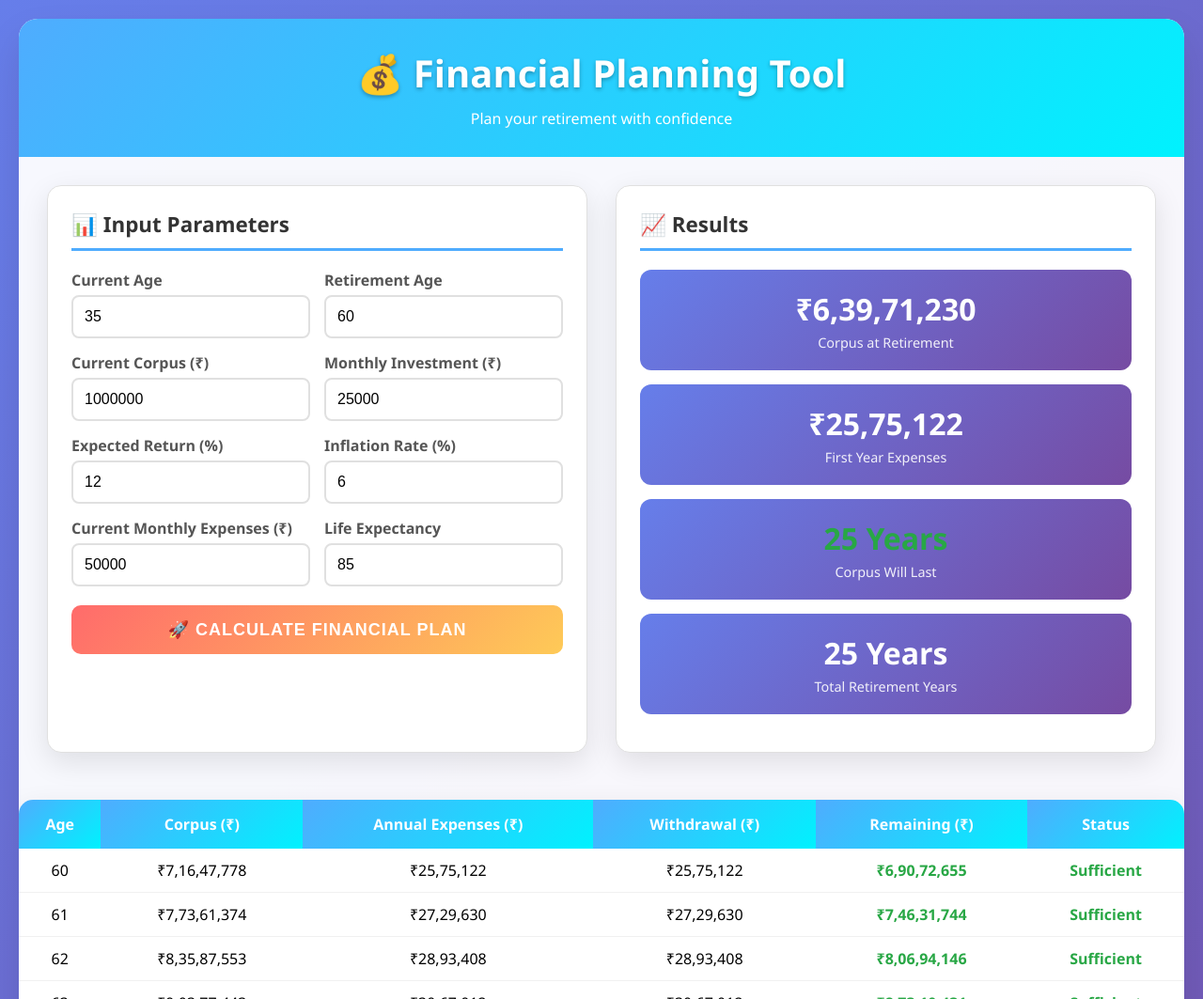
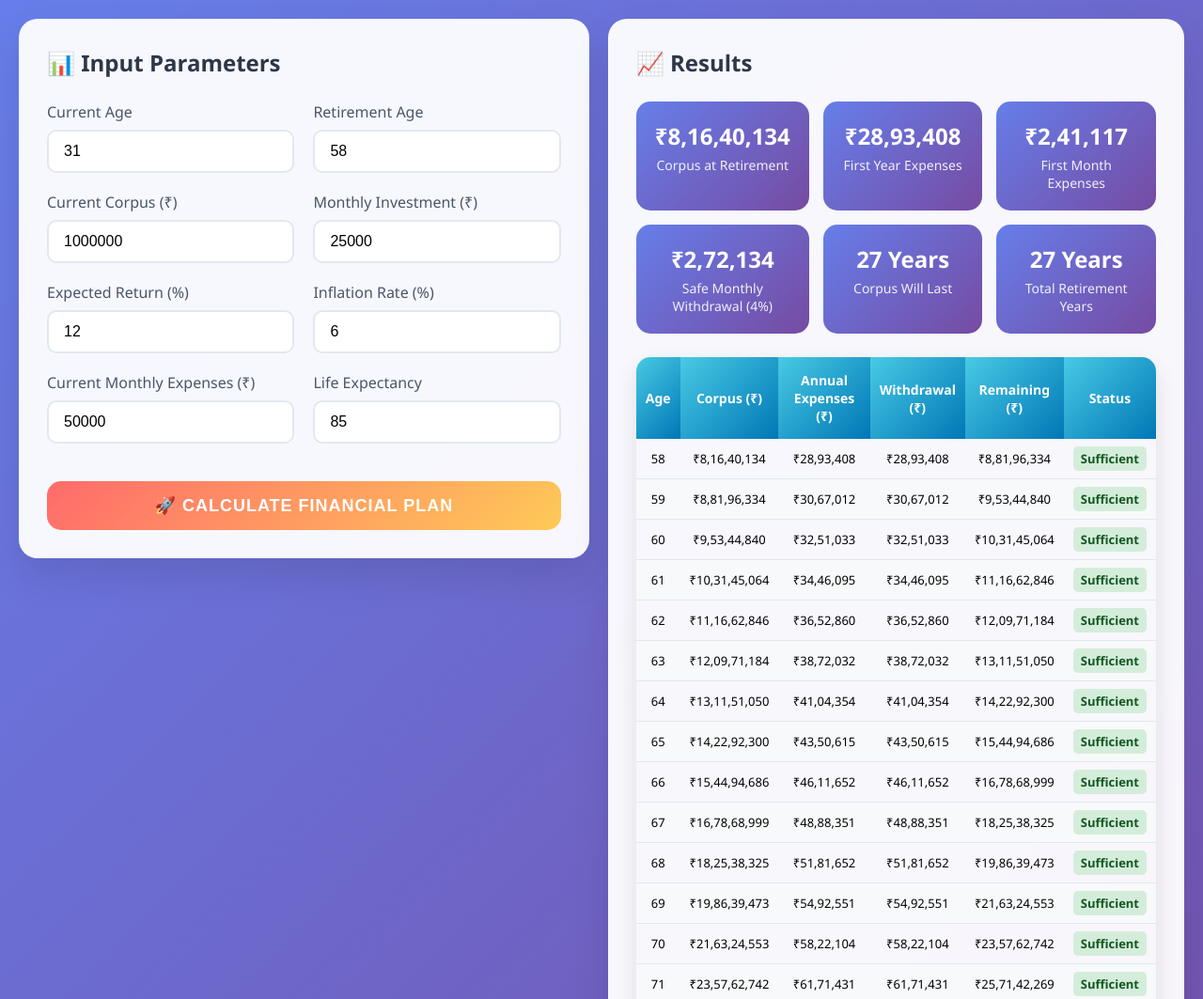
Before and after one commit to syed786778/financial_plan, a plain HTML site: page index.html in a window 1280 px wide. Shown: the top 1063 px of the page at 94% size. Drawn offline with Linux system fonts and the light colour scheme.

Commit message:
Update index.html

```diff
--- a/index.html
+++ b/index.html
@@ -3,7 +3,7 @@
 <head>
     <meta charset="UTF-8">
     <meta name="viewport" content="width=device-width, initial-scale=1.0">
-    <title>Financial Planning Tool</title>
+    <title>Interactive Financial Planning Tool</title>
     <style>
         * {
             margin: 0;
@@ -21,100 +21,73 @@
         .container {
             max-width: 1400px;
             margin: 0 auto;
+            display: grid;
+            grid-template-columns: 1fr 1fr;
+            gap: 20px;
+            align-items: start;
+        }
+
+        .card {
             background: rgba(255, 255, 255, 0.95);
             border-radius: 20px;
+            padding: 30px;
             box-shadow: 0 20px 40px rgba(0, 0, 0, 0.1);
-            overflow: hidden;
+            backdrop-filter: blur(10px);
         }
 
-        .header {
-            background: linear-gradient(135deg, #4facfe 0%, #00f2fe 100%);
-            color: white;
-            padding: 30px;
-            text-align: center;
-        }
-
-        .header h1 {
-            font-size: 2.5em;
-            margin-bottom: 10px;
-            text-shadow: 0 2px 4px rgba(0, 0, 0, 0.3);
-        }
-
-        .content {
-            display: grid;
-            grid-template-columns: 1fr 1fr;
-            gap: 30px;
-            padding: 30px;
-        }
-
-        .input-section {
-            background: white;
-            padding: 25px;
-            border-radius: 15px;
-            box-shadow: 0 10px 30px rgba(0, 0, 0, 0.1);
-            border: 1px solid #e0e0e0;
-        }
-
-        .results-section {
-            background: white;
-            padding: 25px;
-            border-radius: 15px;
-            box-shadow: 0 10px 30px rgba(0, 0, 0, 0.1);
-            border: 1px solid #e0e0e0;
-        }
-
-        .section-title {
-            font-size: 1.4em;
-            color: #333;
-            margin-bottom: 20px;
-            padding-bottom: 10px;
-            border-bottom: 3px solid #4facfe;
+        .card h2 {
+            color: #2d3748;
+            margin-bottom: 25px;
+            font-size: 24px;
+            display: flex;
+            align-items: center;
+            gap: 10px;
         }
 
         .input-group {
+            display: grid;
+            grid-template-columns: 1fr 1fr;
+            gap: 20px;
             margin-bottom: 20px;
         }
 
-        .input-row {
-            display: grid;
-            grid-template-columns: 1fr 1fr;
-            gap: 15px;
-            margin-bottom: 15px;
+        .input-field {
+            display: flex;
+            flex-direction: column;
         }
 
-        label {
-            display: block;
-            margin-bottom: 5px;
-            color: #555;
-            font-weight: 600;
+        .input-field label {
+            color: #4a5568;
+            margin-bottom: 8px;
+            font-weight: 500;
         }
 
-        input[type="number"] {
-            width: 100%;
-            padding: 12px;
-            border: 2px solid #e0e0e0;
-            border-radius: 8px;
+        .input-field input {
+            padding: 12px 16px;
+            border: 2px solid #e2e8f0;
+            border-radius: 10px;
             font-size: 16px;
             transition: all 0.3s ease;
         }
 
-        input[type="number"]:focus {
+        .input-field input:focus {
             outline: none;
-            border-color: #4facfe;
-            box-shadow: 0 0 0 3px rgba(79, 172, 254, 0.1);
+            border-color: #667eea;
+            box-shadow: 0 0 0 3px rgba(102, 126, 234, 0.1);
         }
 
         .calculate-btn {
             width: 100%;
             padding: 15px;
-            background: linear-gradient(135deg, #ff6b6b 0%, #feca57 100%);
+            background: linear-gradient(135deg, #ff6b6b, #feca57);
             color: white;
             border: none;
-            border-radius: 10px;
+            border-radius: 15px;
             font-size: 18px;
-            font-weight: bold;
+            font-weight: 600;
             cursor: pointer;
             transition: all 0.3s ease;
+            margin-top: 20px;
             text-transform: uppercase;
             letter-spacing: 1px;
         }
@@ -124,157 +97,181 @@
             box-shadow: 0 10px 20px rgba(255, 107, 107, 0.3);
         }
 
+        .results-grid {
+            display: grid;
+            grid-template-columns: 1fr 1fr 1fr;
+            gap: 15px;
+            margin-bottom: 25px;
+        }
+
         .result-card {
-            background: linear-gradient(135deg, #667eea 0%, #764ba2 100%);
+            background: linear-gradient(135deg, #667eea, #764ba2);
             color: white;
             padding: 20px;
-            border-radius: 12px;
-            margin-bottom: 15px;
+            border-radius: 15px;
             text-align: center;
         }
 
         .result-value {
-            font-size: 2em;
-            font-weight: bold;
+            font-size: 24px;
+            font-weight: 700;
             margin-bottom: 5px;
         }
 
         .result-label {
-            font-size: 0.9em;
+            font-size: 14px;
             opacity: 0.9;
         }
 
         .table-container {
-            background: white;
+            margin-top: 20px;
             border-radius: 15px;
             overflow: hidden;
-            margin-top: 20px;
-            box-shadow: 0 10px 30px rgba(0, 0, 0, 0.1);
+            box-shadow: 0 10px 25px rgba(0, 0, 0, 0.1);
         }
 
-        .projection-table {
+        table {
             width: 100%;
             border-collapse: collapse;
         }
 
-        .projection-table th {
-            background: linear-gradient(135deg, #4facfe 0%, #00f2fe 100%);
+        th {
+            background: linear-gradient(135deg, #48cae4, #0077b6);
             color: white;
             padding: 15px 10px;
             text-align: center;
             font-weight: 600;
+            font-size: 14px;
         }
 
-        .projection-table td {
+        td {
             padding: 12px 10px;
             text-align: center;
-            border-bottom: 1px solid #f0f0f0;
+            border-bottom: 1px solid #e2e8f0;
+            font-size: 13px;
         }
 
-        .projection-table tr:hover {
-            background: #f8f9fa;
+        tr:nth-child(even) {
+            background-color: #f8f9fa;
         }
 
-        .positive {
-            color: #28a745;
-            font-weight: bold;
+        .status-sufficient {
+            background-color: #d4edda;
+            color: #155724;
+            padding: 4px 8px;
+            border-radius: 5px;
+            font-weight: 600;
         }
 
-        .negative {
-            color: #dc3545;
-            font-weight: bold;
-        }
-
-        .warning {
-            background: #fff3cd;
-            border: 1px solid #ffeaa7;
-            color: #856404;
-            padding: 15px;
-            border-radius: 10px;
-            margin-top: 15px;
+        .status-insufficient {
+            background-color: #f8d7da;
+            color: #721c24;
+            padding: 4px 8px;
+            border-radius: 5px;
+            font-weight: 600;
         }
 
         @media (max-width: 768px) {
-            .content {
+            .container {
                 grid-template-columns: 1fr;
             }
 
-            .input-row {
+            .input-group {
                 grid-template-columns: 1fr;
+            }
+
+            .results-grid {
+                grid-template-columns: 1fr 1fr;
             }
         }
     </style>
 </head>
 <body>
     <div class="container">
-        <div class="header">
-            <h1>💰 Financial Planning Tool</h1>
-            <p>Plan your retirement with confidence</p>
-        </div>
-
-        <div class="content">
-            <div class="input-section">
-                <h2 class="section-title">📊 Input Parameters</h2>
+        <div class="card">
+            <h2>📊 Input Parameters</h2>
 
             <div class="input-group">
-                    <div class="input-row">
-                        <div>
+                <div class="input-field">
                     <label for="currentAge">Current Age</label>
-                            <input type="number" id="currentAge" value="35" min="18" max="100">
+                    <input type="number" id="currentAge" value="31">
                 </div>
-                        <div>
+                <div class="input-field">
                     <label for="retirementAge">Retirement Age</label>
-                            <input type="number" id="retirementAge" value="60" min="40" max="100">
+                    <input type="number" id="retirementAge" value="58">
                 </div>
             </div>
 
-                    <div class="input-row">
-                        <div>
+            <div class="input-group">
+                <div class="input-field">
                     <label for="currentCorpus">Current Corpus (₹)</label>
-                            <input type="number" id="currentCorpus" value="1000000" step="10000">
+                    <input type="number" id="currentCorpus" value="1000000">
                 </div>
-                        <div>
+                <div class="input-field">
                     <label for="monthlyInvestment">Monthly Investment (₹)</label>
-                            <input type="number" id="monthlyInvestment" value="25000" step="1000">
+                    <input type="number" id="monthlyInvestment" value="25000">
                 </div>
             </div>
 
-                    <div class="input-row">
-                        <div>
+            <div class="input-group">
+                <div class="input-field">
                     <label for="expectedReturn">Expected Return (%)</label>
-                            <input type="number" id="expectedReturn" value="12" step="0.1" min="0" max="30">
+                    <input type="number" id="expectedReturn" value="12" step="0.1">
                 </div>
-                        <div>
+                <div class="input-field">
                     <label for="inflationRate">Inflation Rate (%)</label>
-                            <input type="number" id="inflationRate" value="6" step="0.1" min="0" max="20">
+                    <input type="number" id="inflationRate" value="6" step="0.1">
                 </div>
             </div>
 
-                    <div class="input-row">
-                        <div>
-                            <label for="monthlyExpenses">Current Monthly Expenses (₹)</label>
-                            <input type="number" id="monthlyExpenses" value="50000" step="1000">
+            <div class="input-group">
+                <div class="input-field">
+                    <label for="currentExpenses">Current Monthly Expenses (₹)</label>
+                    <input type="number" id="currentExpenses" value="50000">
                 </div>
-                        <div>
+                <div class="input-field">
                     <label for="lifeExpectancy">Life Expectancy</label>
-                            <input type="number" id="lifeExpectancy" value="85" min="60" max="120">
-                        </div>
+                    <input type="number" id="lifeExpectancy" value="85">
                 </div>
             </div>
 
-                <button class="calculate-btn" onclick="calculateFinancialPlan()">
+            <button class="calculate-btn" onclick="calculatePlan()">
                 🚀 Calculate Financial Plan
             </button>
         </div>
 
-            <div class="results-section">
-                <h2 class="section-title">📈 Results</h2>
-                <div id="results"></div>
+        <div class="card">
+            <h2>📈 Results</h2>
+
+            <div class="results-grid">
+                <div class="result-card">
+                    <div class="result-value" id="corpusAtRetirement">₹0</div>
+                    <div class="result-label">Corpus at Retirement</div>
+                </div>
+                <div class="result-card">
+                    <div class="result-value" id="firstYearExpenses">₹0</div>
+                    <div class="result-label">First Year Expenses</div>
+                </div>
+                <div class="result-card">
+                    <div class="result-value" id="firstMonthExpenses">₹0</div>
+                    <div class="result-label">First Month Expenses</div>
+                </div>
+                <div class="result-card">
+                    <div class="result-value" id="safeWithdrawalRate">₹0</div>
+                    <div class="result-label">Safe Monthly Withdrawal (4%)</div>
+                </div>
+                <div class="result-card">
+                    <div class="result-value" id="corpusWillLast">0 Years</div>
+                    <div class="result-label">Corpus Will Last</div>
+                </div>
+                <div class="result-card">
+                    <div class="result-value" id="totalRetirementYears">0 Years</div>
+                    <div class="result-label">Total Retirement Years</div>
                 </div>
             </div>
 
-        <div class="table-container" id="projectionTable" style="display: none;">
-            <table class="projection-table">
+            <div class="table-container">
+                <table id="projectionTable">
                     <thead>
                         <tr>
                             <th>Age</th>
@@ -285,22 +282,19 @@
                             <th>Status</th>
                         </tr>
                     </thead>
-                <tbody id="projectionBody">
+                    <tbody id="tableBody">
                     </tbody>
                 </table>
+            </div>
         </div>
     </div>
 
     <script>
         function formatCurrency(amount) {
-            return new Intl.NumberFormat('en-IN', {
-                style: 'currency',
-                currency: 'INR',
-                maximumFractionDigits: 0
-            }).format(amount);
+            return '₹' + amount.toLocaleString('en-IN');
         }
 
-        function calculateFinancialPlan() {
+        function calculatePlan() {
             // Get input values
             const currentAge = parseInt(document.getElementById('currentAge').value);
             const retirementAge = parseInt(document.getElementById('retirementAge').value);
@@ -308,138 +302,105 @@
             const monthlyInvestment = parseFloat(document.getElementById('monthlyInvestment').value);
             const expectedReturn = parseFloat(document.getElementById('expectedReturn').value) / 100;
             const inflationRate = parseFloat(document.getElementById('inflationRate').value) / 100;
-            const monthlyExpenses = parseFloat(document.getElementById('monthlyExpenses').value);
+            const currentExpenses = parseFloat(document.getElementById('currentExpenses').value);
             const lifeExpectancy = parseInt(document.getElementById('lifeExpectancy').value);
 
+            // Calculate years to retirement
+            const yearsToRetirement = retirementAge - currentAge;
+            const totalRetirementYears = lifeExpectancy - retirementAge;
+
             // Calculate corpus at retirement
-            const yearsToRetirement = retirementAge - currentAge;
-            const monthsToRetirement = yearsToRetirement * 12;
-            const monthlyReturn = expectedReturn / 12;
-
             // Future value of current corpus
-            const futureCurrentCorpus = currentCorpus * Math.pow(1 + expectedReturn, yearsToRetirement);
+            const futureValueCurrentCorpus = currentCorpus * Math.pow(1 + expectedReturn, yearsToRetirement);
 
             // Future value of monthly investments (annuity)
-            const futureMonthlyInvestments = monthlyInvestment *
-                ((Math.pow(1 + monthlyReturn, monthsToRetirement) - 1) / monthlyReturn);
+            const monthlyReturn = expectedReturn / 12;
+            const totalMonths = yearsToRetirement * 12;
+            const futureValueInvestments = monthlyInvestment *
+                ((Math.pow(1 + monthlyReturn, totalMonths) - 1) / monthlyReturn);
 
-            const totalCorpusAtRetirement = futureCurrentCorpus + futureMonthlyInvestments;
+            const corpusAtRetirement = futureValueCurrentCorpus + futureValueInvestments;
 
-            // Calculate expenses at retirement (adjusted for inflation)
-            const expensesAtRetirement = monthlyExpenses * 12 * Math.pow(1 + inflationRate, yearsToRetirement);
+            // Calculate first year expenses at retirement (adjusted for inflation)
+            const firstYearExpenses = currentExpenses * 12 * Math.pow(1 + inflationRate, yearsToRetirement);
+            const firstMonthExpenses = firstYearExpenses / 12;
 
-            // Calculate how long corpus will last
-            const retirementYears = lifeExpectancy - retirementAge;
-            let remainingCorpus = totalCorpusAtRetirement;
+            // Calculate safe withdrawal rate (4% rule - monthly)
+            const safeWithdrawalRate = (corpusAtRetirement * 0.04) / 12;
+
+            // Update results display
+            document.getElementById('corpusAtRetirement').textContent = formatCurrency(Math.round(corpusAtRetirement));
+            document.getElementById('firstYearExpenses').textContent = formatCurrency(Math.round(firstYearExpenses));
+            document.getElementById('firstMonthExpenses').textContent = formatCurrency(Math.round(firstMonthExpenses));
+            document.getElementById('safeWithdrawalRate').textContent = formatCurrency(Math.round(safeWithdrawalRate));
+            document.getElementById('totalRetirementYears').textContent = totalRetirementYears + ' Years';
+
+            // Calculate year-by-year projection
+            let remainingCorpus = corpusAtRetirement;
+            let currentAnnualExpenses = firstYearExpenses;
             let yearsCorpusLasts = 0;
-            let projectionData = [];
 
-            for (let year = 0; year < retirementYears; year++) {
-                const currentAnnualExpenses = expensesAtRetirement * Math.pow(1 + inflationRate, year);
+            const tableBody = document.getElementById('tableBody');
+            tableBody.innerHTML = '';
+
+            for (let year = 0; year < totalRetirementYears; year++) {
                 const age = retirementAge + year;
 
-                if (remainingCorpus > 0) {
-                    // Corpus grows at expected return rate
-                    remainingCorpus = remainingCorpus * (1 + expectedReturn);
+                // Corpus at beginning of year (before withdrawal)
+                const corpusBeforeWithdrawal = remainingCorpus;
 
-                    // Subtract annual expenses
-                    remainingCorpus = remainingCorpus - currentAnnualExpenses;
+                // Annual expenses for this year
+                const annualExpenses = currentAnnualExpenses;
 
-                    if (remainingCorpus >= 0) {
-                        yearsCorpusLasts = year + 1;
+                // Check if corpus is sufficient
+                let withdrawal = 0;
+                let status = 'Insufficient';
+
+                if (remainingCorpus >= annualExpenses) {
+                    withdrawal = annualExpenses;
+                    remainingCorpus -= annualExpenses;
+
+                    // Grow remaining corpus
+                    remainingCorpus *= (1 + expectedReturn);
+
+                    yearsCorpusLasts++;
+                    status = 'Sufficient';
                 }
 
-                    projectionData.push({
-                        age: age,
-                        corpus: Math.max(0, remainingCorpus + currentAnnualExpenses),
-                        expenses: currentAnnualExpenses,
-                        withdrawal: currentAnnualExpenses,
-                        remaining: Math.max(0, remainingCorpus),
-                        status: remainingCorpus >= 0 ? 'Sufficient' : 'Deficit'
-                    });
-                } else {
-                    projectionData.push({
-                        age: age,
-                        corpus: 0,
-                        expenses: currentAnnualExpenses,
-                        withdrawal: 0,
-                        remaining: 0,
-                        status: 'Deficit'
-                    });
+                // Add row to table
+                const row = tableBody.insertRow();
+                row.innerHTML = `
+                    <td>${age}</td>
+                    <td>${formatCurrency(Math.round(corpusBeforeWithdrawal))}</td>
+                    <td>${formatCurrency(Math.round(annualExpenses))}</td>
+                    <td>${formatCurrency(Math.round(withdrawal))}</td>
+                    <td>${formatCurrency(Math.round(Math.max(0, remainingCorpus)))}</td>
+                    <td><span class="status-${status.toLowerCase()}">${status}</span></td>
+                `;
+
+                // Increase expenses for next year due to inflation
+                currentAnnualExpenses *= (1 + inflationRate);
+
+                // If corpus is exhausted, break
+                if (remainingCorpus <= 0) {
+                    break;
                 }
             }
 
-            // Display results
-            displayResults(totalCorpusAtRetirement, expensesAtRetirement, yearsCorpusLasts, retirementYears, projectionData);
+            // Update corpus will last
+            document.getElementById('corpusWillLast').textContent = yearsCorpusLasts + ' Years';
         }
 
-        function displayResults(corpus, expenses, yearsLast, totalYears, projectionData) {
-            const resultsDiv = document.getElementById('results');
-            const shortfall = yearsLast < totalYears;
+        // Calculate on page load
+        window.onload = function() {
+            calculatePlan();
+        };
 
-            let html = `
-                <div class="result-card">
-                    <div class="result-value">${formatCurrency(corpus)}</div>
-                    <div class="result-label">Corpus at Retirement</div>
-                </div>
-
-                <div class="result-card">
-                    <div class="result-value">${formatCurrency(expenses)}</div>
-                    <div class="result-label">First Year Expenses</div>
-                </div>
-
-                <div class="result-card">
-                    <div class="result-value ${shortfall ? 'negative' : 'positive'}">${yearsLast} Years</div>
-                    <div class="result-label">Corpus Will Last</div>
-                </div>
-
-                <div class="result-card">
-                    <div class="result-value">${totalYears} Years</div>
-                    <div class="result-label">Total Retirement Years</div>
-                </div>
-            `;
-
-            if (shortfall) {
-                const shortfallYears = totalYears - yearsLast;
-                html += `
-                    <div class="warning">
-                        ⚠️ <strong>Warning:</strong> Your corpus may not last through retirement.
-                        Consider increasing your monthly investments or reducing expected expenses.
-                        Shortfall: ${shortfallYears} years
-                    </div>
-                `;
-            }
-
-            resultsDiv.innerHTML = html;
-
-            // Display projection table
-            displayProjectionTable(projectionData);
-        }
-
-        function displayProjectionTable(data) {
-            const tableBody = document.getElementById('projectionBody');
-            const table = document.getElementById('projectionTable');
-
-            let html = '';
-            data.forEach(row => {
-                html += `
-                    <tr>
-                        <td>${row.age}</td>
-                        <td>${formatCurrency(row.corpus)}</td>
-                        <td>${formatCurrency(row.expenses)}</td>
-                        <td>${formatCurrency(row.withdrawal)}</td>
-                        <td class="${row.remaining > 0 ? 'positive' : 'negative'}">${formatCurrency(row.remaining)}</td>
-                        <td class="${row.status === 'Sufficient' ? 'positive' : 'negative'}">${row.status}</td>
-                    </tr>
-                `;
+        // Add event listeners for real-time calculation
+        const inputs = document.querySelectorAll('input');
+        inputs.forEach(input => {
+            input.addEventListener('input', calculatePlan);
         });
-
-            tableBody.innerHTML = html;
-            table.style.display = 'block';
-        }
-
-        // Calculate on page load with default values
-        calculateFinancialPlan();
     </script>
 </body>
 </html>
```
Lines whose indentation alone changed are shown as unchanged.
